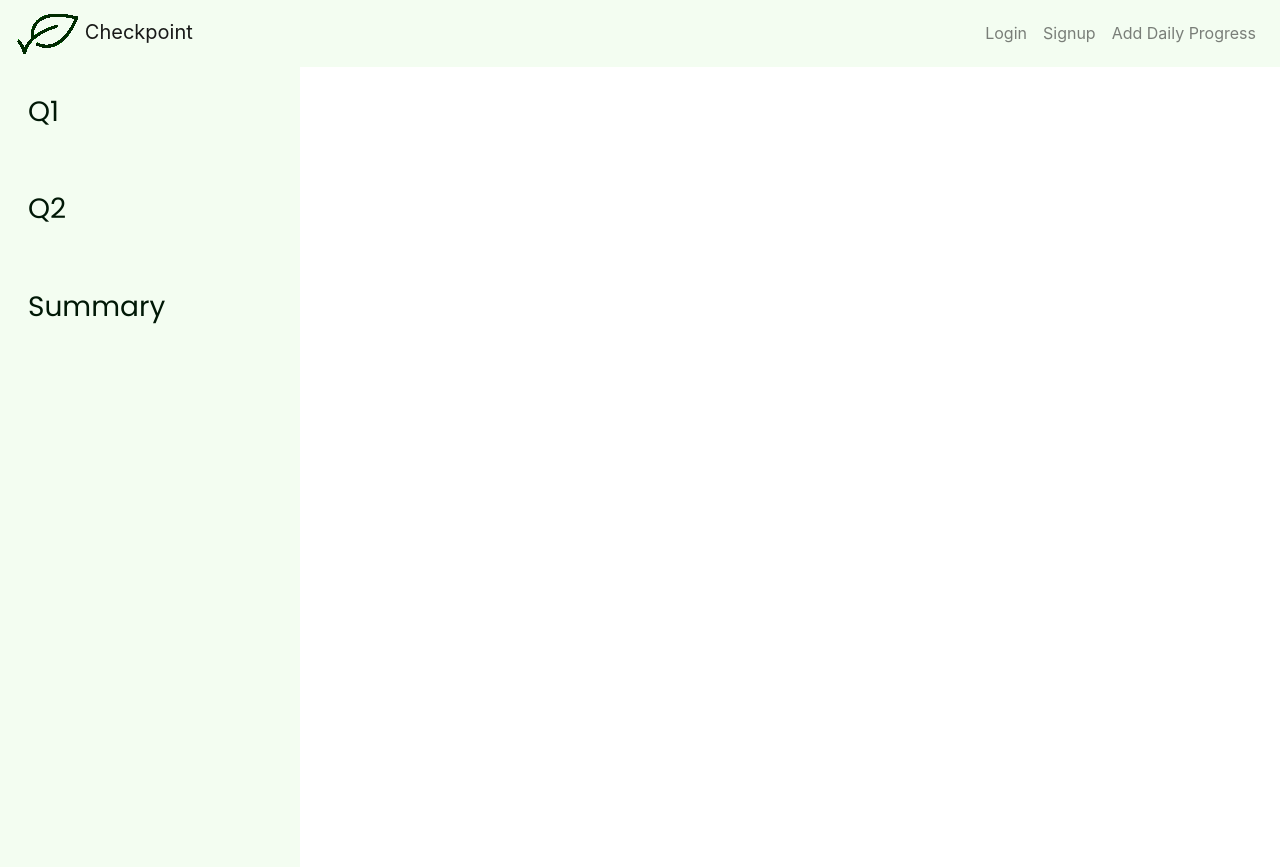
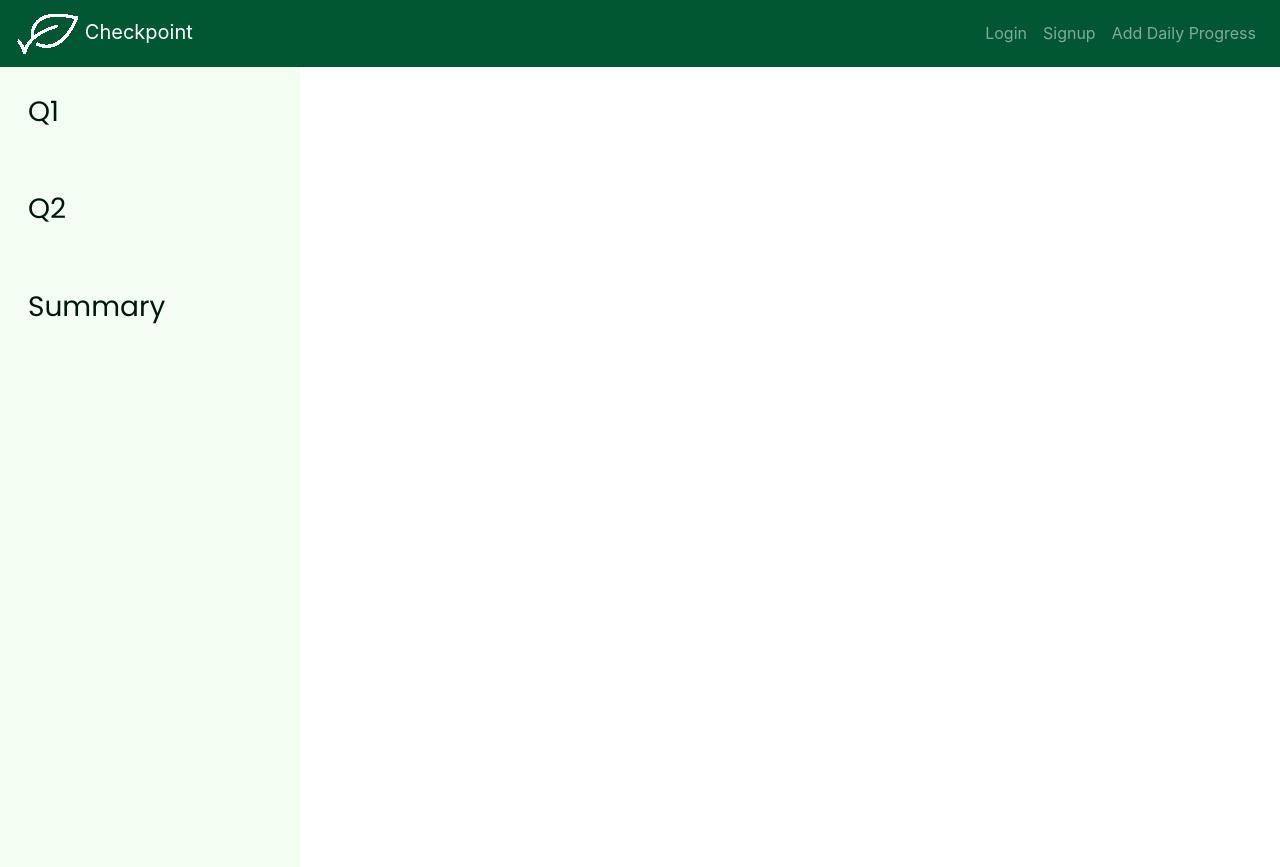
Before and after one commit to meeschka/react-checkpoint, a React (Create React App) app: page / in a window 1280 px wide. Built offline with nearby package versions, Linux system fonts and the light colour scheme.

Commit message:
changed to dark navbar

```diff
--- a/src/components/Navbar/Navbar.js
+++ b/src/components/Navbar/Navbar.js
@@ -2,7 +2,7 @@
 import { Navbar, Nav } from 'react-bootstrap'
 
 const NavBar = () => (
-    <Navbar bg="light" expand="lg">
+    <Navbar bg="primary" variant='dark' expand="lg">
         <Navbar.Brand href="#home"><img src="checkpoint-sm.svg"/> Checkpoint</Navbar.Brand>
         <Navbar.Toggle aria-controls="basic-navbar-nav" />
         <Navbar.Collapse id="basic-navbar-nav">
```
Also changed, not shown: public/checkpoint-sm.svg.
